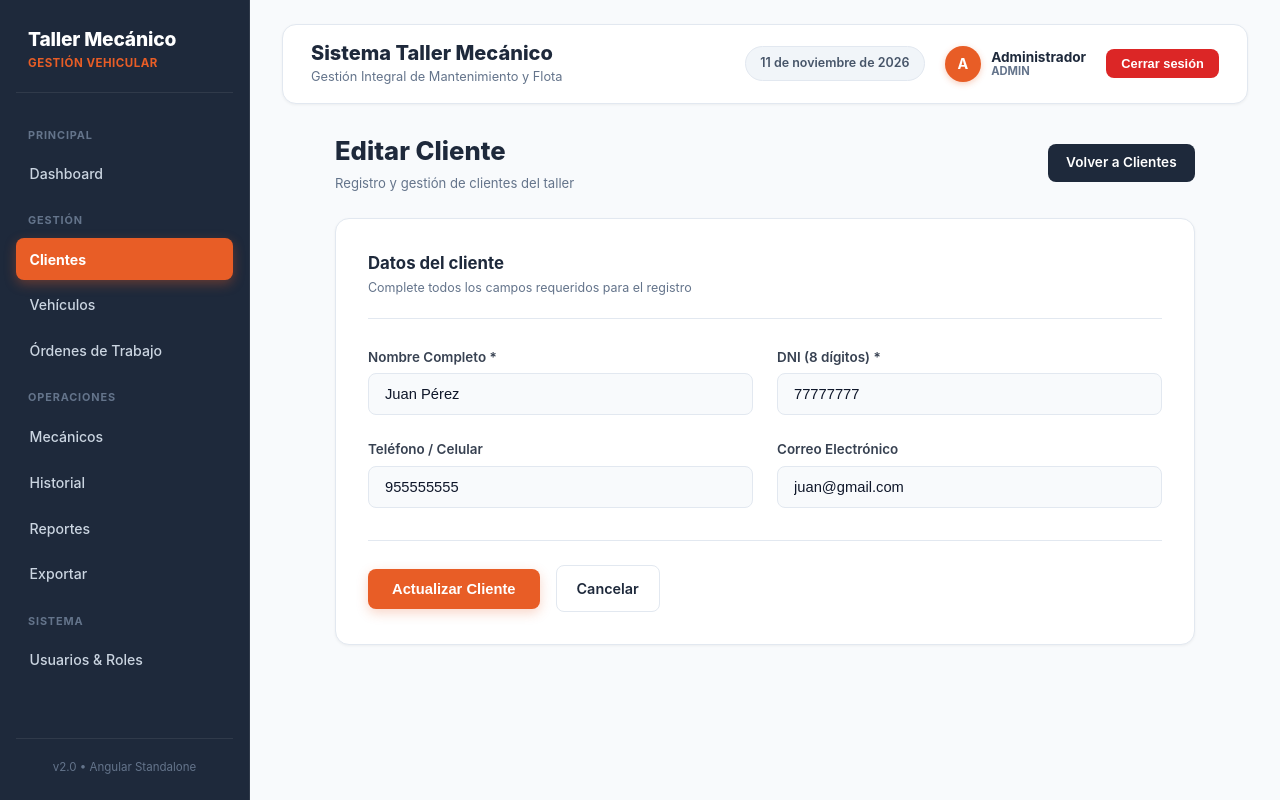
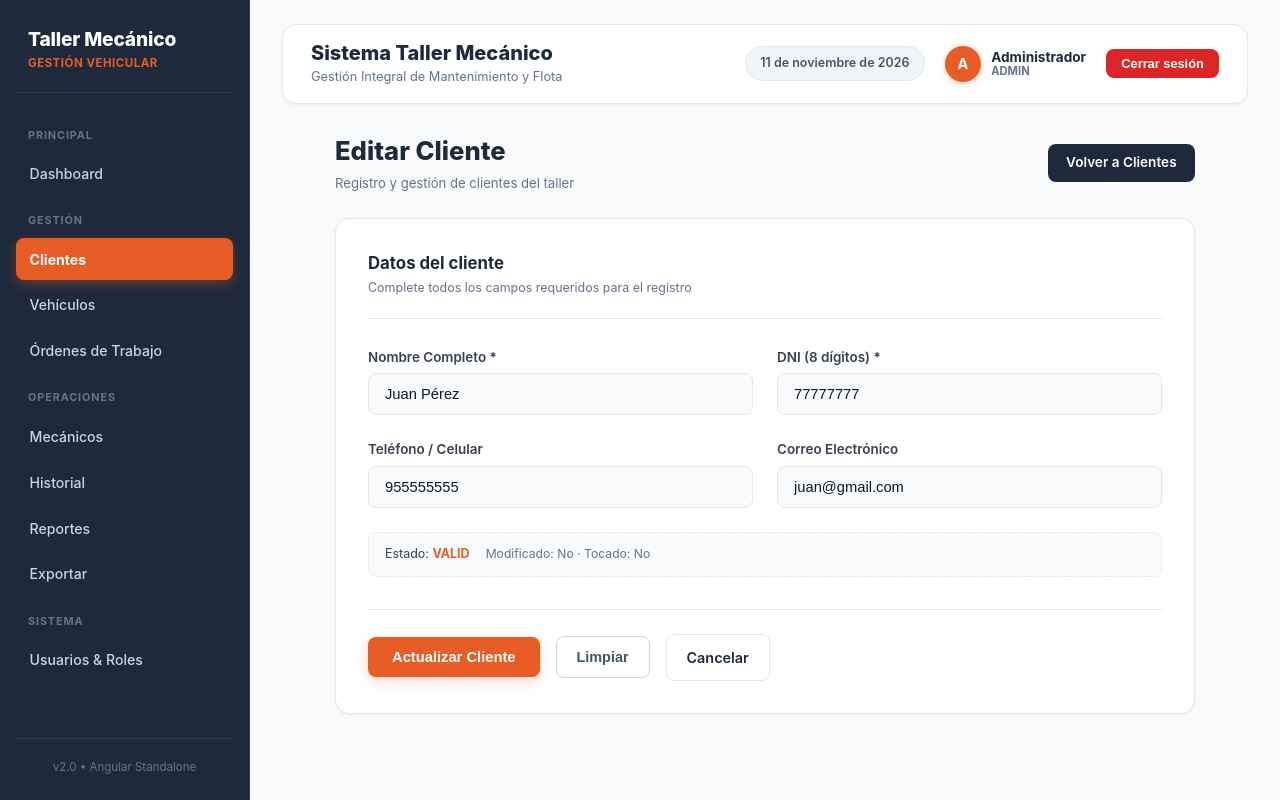
Before and after one commit to diegomejia3435-lang/taller_mecanico, an Angular app in the folder taller-frontend/: page /clientes/editar/1 in a window 1280 px wide. Built offline with nearby package versions, Linux system fonts and the light colour scheme.

Commit message:
Formulario con Validación - Cliente

```diff
--- a/taller-frontend/src/app/pages/clientes/clientes-form.page.html
+++ b/taller-frontend/src/app/pages/clientes/clientes-form.page.html
@@ -19,77 +19,112 @@
       <small class="form-cliente__card-subtitulo">Complete todos los campos requeridos para el registro</small>
     </div>
 
-    <form [formGroup]="form" (ngSubmit)="guardar()" class="form-cliente__form">
+    <!-- ALERTA DE ERROR DEL SERVIDOR -->
+    @if (errorServidor()) {
+      <div class="form-cliente__alerta-servidor" role="alert">
+        {{ errorServidor() }}
+      </div>
+    }
+
+    <form [formGroup]="form" (ngSubmit)="guardar()" class="form-cliente__form" novalidate>
       <div class="form-cliente__grid">
         <!-- NOMBRE COMPLETO -->
         <div class="campo">
-          <label class="campo__label">Nombre Completo *</label>
+          <label for="nombreCompleto" class="campo__label">Nombre Completo *</label>
           <input
+            id="nombreCompleto"
             type="text"
             formControlName="nombreCompleto"
             class="campo__input"
-            [class.campo__input--error]="form.get('nombreCompleto')?.invalid && form.get('nombreCompleto')?.touched"
+            [class.campo__input--error]="invalido('nombreCompleto')"
+            [attr.aria-invalid]="invalido('nombreCompleto')"
+            aria-describedby="error-nombreCompleto"
             placeholder="Ingrese nombres y apellidos"
           />
-          @if (form.get('nombreCompleto')?.invalid && form.get('nombreCompleto')?.touched) {
-            <div class="campo__error">
-              El nombre completo es obligatorio (mínimo 3 caracteres).
+          @if (invalido('nombreCompleto')) {
+            <div class="campo__error" id="error-nombreCompleto" role="alert">
+              @if (form.get('nombreCompleto')?.hasError('required')) {
+                El nombre completo es obligatorio.
+              } @else if (form.get('nombreCompleto')?.hasError('minlength')) {
+                El nombre debe contener al menos 3 caracteres.
+              } @else {
+                El nombre no puede contener únicamente espacios en blanco.
+              }
             </div>
           }
         </div>
 
         <!-- DNI -->
         <div class="campo">
-          <label class="campo__label">DNI (8 dígitos) *</label>
+          <label for="dni" class="campo__label">DNI (8 dígitos) *</label>
           <input
+            id="dni"
             type="text"
             formControlName="dni"
             maxlength="8"
             class="campo__input"
-            [class.campo__input--error]="form.get('dni')?.invalid && form.get('dni')?.touched"
+            [class.campo__input--error]="invalido('dni')"
+            [attr.aria-invalid]="invalido('dni')"
+            aria-describedby="error-dni"
             placeholder="Ej: 77777777"
           />
-          @if (form.get('dni')?.invalid && form.get('dni')?.touched) {
-            <div class="campo__error">
-              El DNI debe constar de exactamente 8 dígitos numéricos.
+          @if (invalido('dni')) {
+            <div class="campo__error" id="error-dni" role="alert">
+              @if (form.get('dni')?.hasError('required')) {
+                El DNI es obligatorio.
+              } @else if (form.get('dni')?.hasError('pattern')) {
+                El DNI debe constar de exactamente 8 dígitos numéricos.
+              }
             </div>
           }
         </div>
 
         <!-- TELEFONO -->
         <div class="campo">
-          <label class="campo__label">Teléfono / Celular</label>
+          <label for="telefono" class="campo__label">Teléfono / Celular</label>
           <input
+            id="telefono"
             type="text"
             formControlName="telefono"
             maxlength="9"
             class="campo__input"
-            [class.campo__input--error]="form.get('telefono')?.invalid && form.get('telefono')?.touched"
+            [class.campo__input--error]="invalido('telefono')"
+            [attr.aria-invalid]="invalido('telefono')"
+            aria-describedby="error-telefono"
             placeholder="Ej: 955555555"
           />
-          @if (form.get('telefono')?.invalid && form.get('telefono')?.touched) {
-            <div class="campo__error">
-              El teléfono debe constar de 9 dígitos válidos.
+          @if (invalido('telefono')) {
+            <div class="campo__error" id="error-telefono" role="alert">
+              El teléfono debe constar de 9 dígitos numéricos válidos.
             </div>
           }
         </div>
 
         <!-- CORREO ELECTRÓNICO -->
         <div class="campo">
-          <label class="campo__label">Correo Electrónico</label>
+          <label for="correo" class="campo__label">Correo Electrónico</label>
           <input
+            id="correo"
             type="email"
             formControlName="correo"
             class="campo__input"
-            [class.campo__input--error]="form.get('correo')?.invalid && form.get('correo')?.touched"
+            [class.campo__input--error]="invalido('correo')"
+            [attr.aria-invalid]="invalido('correo')"
+            aria-describedby="error-correo"
             placeholder="ejemplo@correo.com"
           />
-          @if (form.get('correo')?.invalid && form.get('correo')?.touched) {
-            <div class="campo__error">
+          @if (invalido('correo')) {
+            <div class="campo__error" id="error-correo" role="alert">
               Por favor ingrese un formato de correo electrónico válido.
             </div>
           }
         </div>
+      </div>
+
+      <!-- BARRA DE ESTADO DEL FORMULARIO REACTIVO (Semana 13) -->
+      <div class="form-cliente__estado-barra">
+        <span class="badge-estado-form">Estado: <strong>{{ form.status }}</strong></span>
+        <span class="badge-estado-sub">Modificado: {{ form.dirty ? 'Sí' : 'No' }} · Tocado: {{ form.touched ? 'Sí' : 'No' }}</span>
       </div>
 
       <!-- BOTONES DE ACCIÓN -->
@@ -97,9 +132,18 @@
         <button
           type="submit"
           class="form-cliente__btn-guardar"
-          [disabled]="form.invalid"
+          [disabled]="enviando() || form.invalid"
         >
-          {{ esEdicion ? 'Actualizar Cliente' : 'Guardar Cliente' }}
+          {{ enviando() ? 'Guardando...' : (esEdicion ? 'Actualizar Cliente' : 'Guardar Cliente') }}
+        </button>
+
+        <button
+          type="button"
+          class="form-cliente__btn-limpiar"
+          [disabled]="enviando()"
+          (click)="limpiar()"
+        >
+          Limpiar
         </button>
 
         <a routerLink="/clientes" class="form-cliente__btn-cancelar">
--- a/taller-frontend/src/app/pages/clientes/clientes-form.page.scss
+++ b/taller-frontend/src/app/pages/clientes/clientes-form.page.scss
@@ -118,6 +118,53 @@
     }
   }
 
+  &__alerta-servidor {
+    background: #fff0f1;
+    border-left: 4px solid $danger;
+    color: #991b1b;
+    padding: 0.85rem 1.15rem;
+    border-radius: 4px;
+    font-size: 0.88rem;
+    font-weight: 500;
+    margin-bottom: 1.25rem;
+  }
+
+  &__estado-barra {
+    display: flex;
+    align-items: center;
+    gap: 1rem;
+    padding: 0.75rem 1rem;
+    background: #f8fafc;
+    border: 1px dashed $border-color;
+    border-radius: $radius-sm;
+    margin-top: 1.5rem;
+    flex-wrap: wrap;
+  }
+
+  &__btn-limpiar {
+    display: inline-block;
+    padding: 0.75rem 1.25rem;
+    border-radius: $radius-sm;
+    border: 1px solid #cbd5e1;
+    background: #ffffff;
+    color: #475569;
+    font-size: 0.9rem;
+    font-weight: 600;
+    cursor: pointer;
+    transition: all 0.2s ease;
+
+    &:hover:not(:disabled) {
+      background: #f1f5f9;
+      color: $text-dark;
+      border-color: #94a3b8;
+    }
+
+    &:disabled {
+      opacity: 0.5;
+      cursor: not-allowed;
+    }
+  }
+
   &__btn-cancelar {
     display: inline-block;
     padding: 0.75rem 1.25rem;
@@ -184,3 +231,18 @@
     margin-top: 0.15rem;
   }
 }
+
+.badge-estado-form {
+  font-size: 0.78rem;
+  color: #334155;
+
+  strong {
+    color: $primary;
+    font-weight: 700;
+  }
+}
+
+.badge-estado-sub {
+  font-size: 0.76rem;
+  color: $text-muted;
+}
--- a/taller-frontend/src/app/pages/clientes/clientes-form.page.ts
+++ b/taller-frontend/src/app/pages/clientes/clientes-form.page.ts
@@ -1,4 +1,4 @@
-import { Component, OnInit, inject } from '@angular/core';
+import { Component, OnInit, inject, signal } from '@angular/core';
 import { FormBuilder, FormGroup, ReactiveFormsModule, Validators } from '@angular/forms';
 import { ActivatedRoute, Router, RouterLink } from '@angular/router';
 import { ClienteService } from '../../services/cliente.service';
@@ -18,12 +18,14 @@ export class ClientesFormPage implements OnInit {
 
   clienteId: number | null = null;
   esEdicion = false;
+  readonly enviando = signal(false);
+  readonly errorServidor = signal('');
 
-  // Formulario reactivo con validaciones rigurosas (Semana 13 - Formularios)
-  form: FormGroup = this.fb.group({
-    nombreCompleto: ['', [Validators.required, Validators.minLength(3)]],
-    dni: ['', [Validators.required, Validators.pattern('^[0-9]{8}$')]],
-    telefono: ['', [Validators.pattern('^[0-9]{9}$')]],
+  // Formulario reactivo con validaciones rigurosas (Semana 13 - UTP)
+  readonly form: FormGroup = this.fb.group({
+    nombreCompleto: ['', [Validators.required, Validators.minLength(3), Validators.pattern(/.*\S.*/)]],
+    dni: ['', [Validators.required, Validators.pattern(/^[0-9]{8}$/)]],
+    telefono: ['', [Validators.pattern(/^[0-9]{9}$/)]],
     correo: ['', [Validators.email]],
   });
 
@@ -46,18 +48,46 @@ export class ClientesFormPage implements OnInit {
     }
   }
 
+  invalido(campo: string): boolean {
+    const control = this.form.get(campo);
+    return !!(control && control.invalid && (control.touched || control.dirty));
+  }
+
   guardar(): void {
-    if (this.form.invalid) {
-      this.form.markAllAsTouched();
-      return;
-    }
+    if (this.enviando()) return;
+    this.form.markAllAsTouched();
+    if (this.form.invalid) return;
+
+    this.enviando.set(true);
+    this.errorServidor.set('');
 
     const datos = {
       id: this.clienteId ?? undefined,
-      ...this.form.value,
+      nombreCompleto: this.form.value.nombreCompleto?.trim(),
+      dni: this.form.value.dni?.trim(),
+      telefono: this.form.value.telefono?.trim() || null,
+      correo: this.form.value.correo?.trim() || null,
     };
 
-    this.clienteService.guardar(datos);
-    this.router.navigate(['/clientes']);
+    try {
+      this.clienteService.guardar(datos);
+      this.enviando.set(false);
+      this.router.navigate(['/clientes']);
+    } catch {
+      this.enviando.set(false);
+      this.errorServidor.set('Error al procesar el registro del cliente.');
+    }
+  }
+
+  limpiar(): void {
+    this.form.reset({
+      nombreCompleto: '',
+      dni: '',
+      telefono: '',
+      correo: '',
+    });
+    this.form.markAsPristine();
+    this.form.markAsUntouched();
+    this.errorServidor.set('');
   }
 }
```
